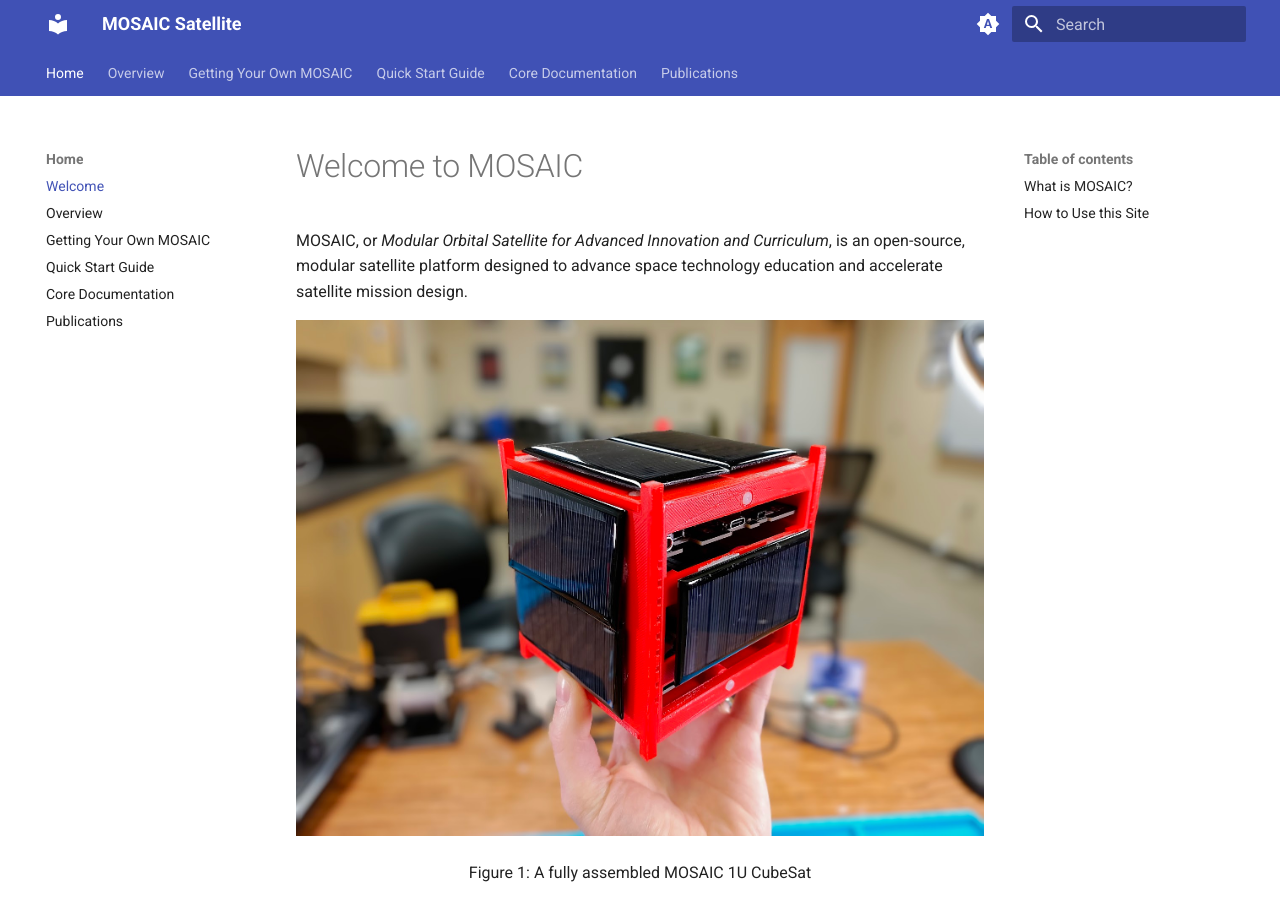
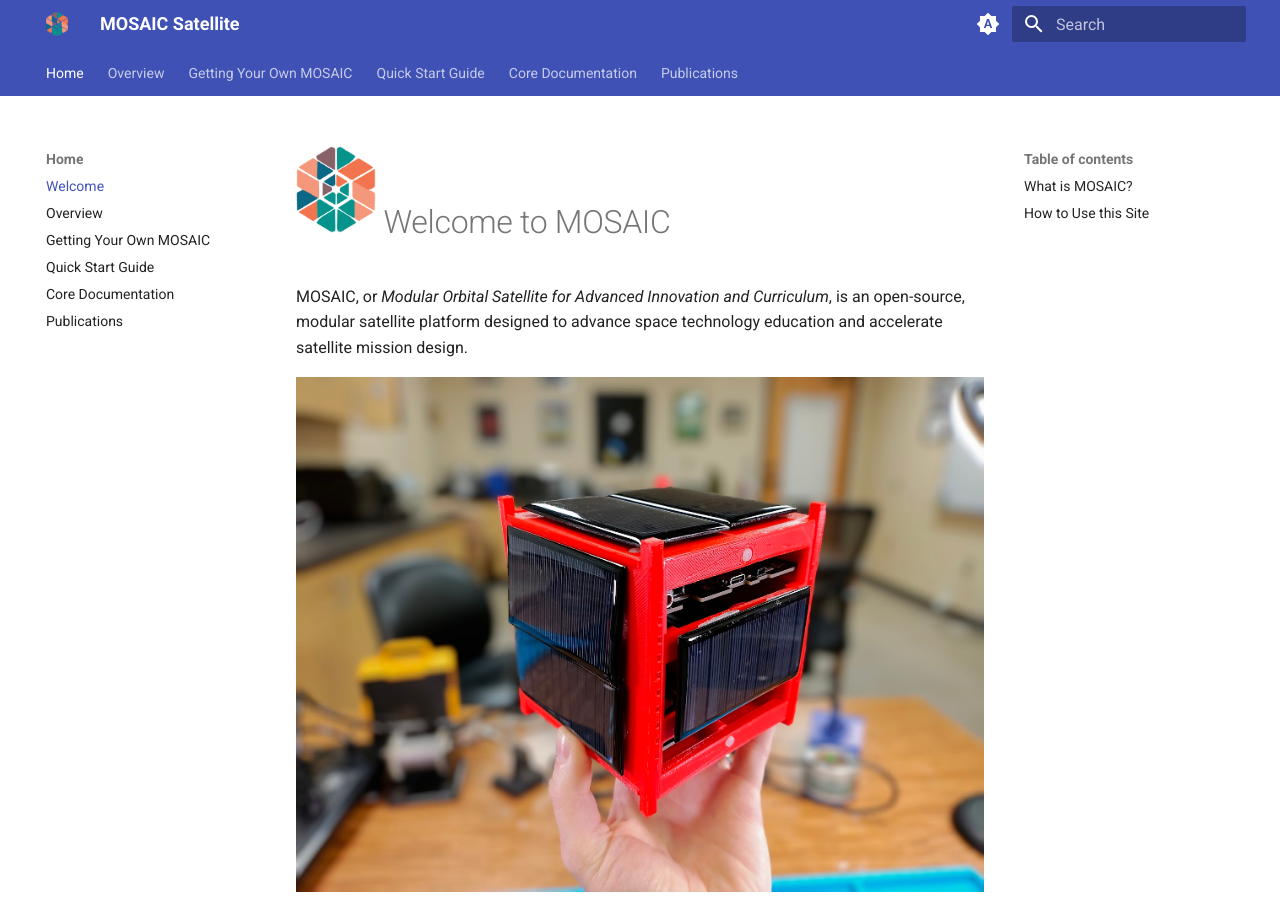
Before and after one commit to MOSAIC-Satellite/Documentation, an MkDocs documentation site: the page built from docs/index.md, in a window 1280 px wide and 900 px high. Built offline with MkDocs 1.6.1 and Material for MkDocs 9.7.7, drawn with Linux system fonts in a browser that asks for light colours.

Commit message:
update home and logo

```diff
--- a/docs/index.md
+++ b/docs/index.md
@@ -1,4 +1,4 @@
-# Welcome to MOSAIC
+# <img src="images/MOSAIC_logo_nob.png" width="80" height="80" alt="Image description"> Welcome to MOSAIC
 
 MOSAIC, or *Modular Orbital Satellite for Advanced Innovation and Curriculum*, is an open-source, modular satellite platform designed to advance space technology education and accelerate satellite mission design.
 
--- a/mkdocs.yaml
+++ b/mkdocs.yaml
@@ -2,6 +2,7 @@
 
 theme:
   name: material
+  logo: 'images/MOSAIC_logo_nob.png'
   features:
     - navigation.tabs
     - header.autohide
```
Also changed, not shown: docs/images/MOSAIC_logo_nob.png (added).
